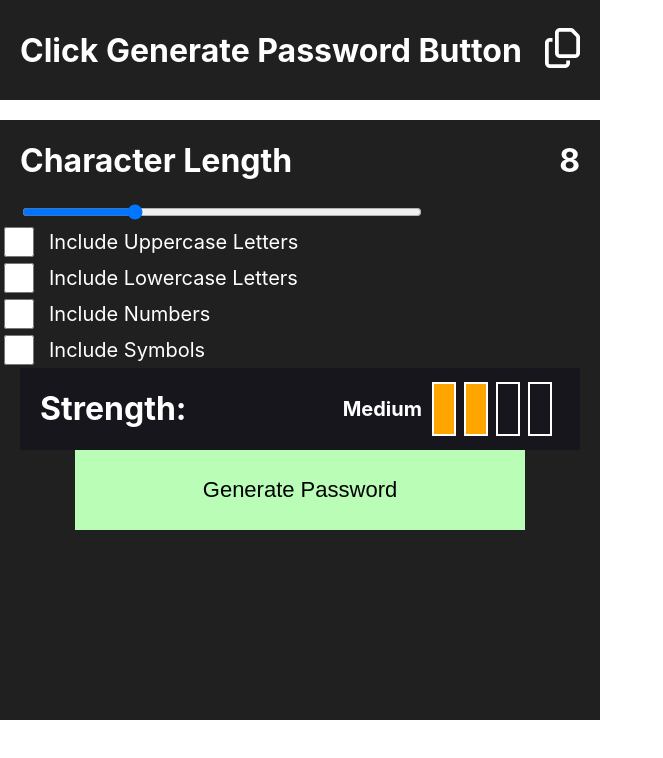
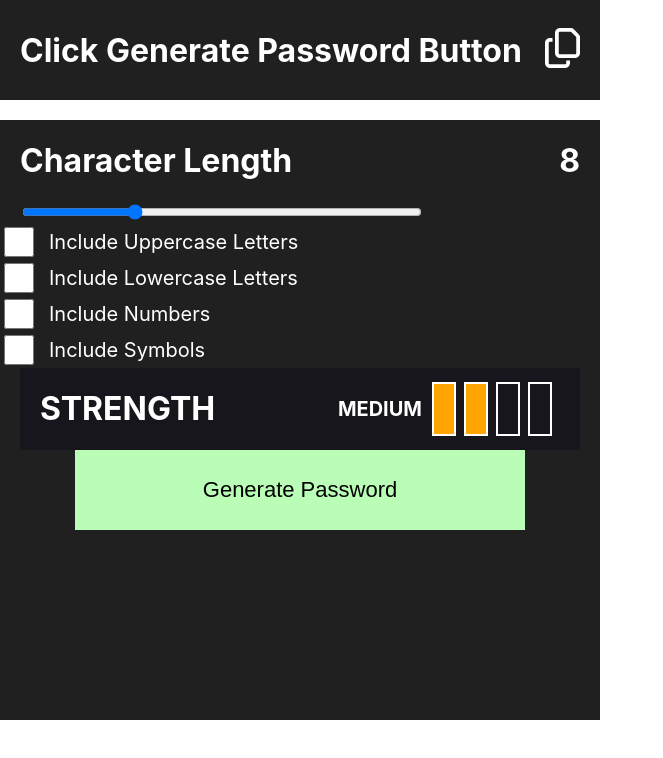
Before and after one commit to Zakariyya98/PasswordGenerator, a React (Create React App) app: page / in a window 1280 px wide. Shown: the top 758 px of the page, without its empty margins (0-663 px from the left). Built offline with nearby package versions, Linux system fonts and the light colour scheme.

Commit message:
PasswordStrength.jsx: add: updated text to uppercase text

```diff
--- a/src/components/PasswordStrength/PasswordStrength.jsx
+++ b/src/components/PasswordStrength/PasswordStrength.jsx
@@ -14,7 +14,7 @@ const PasswordStrength = ({ userPassword }) => {
   // Just a POC for now
   //////////////////////////
 
-  let message = "No Password";
+  let message = "NO PASSWORD";
   let passwordStrength = 0;
   // Needs to be refactored down
   let activeWeak = false;
@@ -40,20 +40,20 @@ const PasswordStrength = ({ userPassword }) => {
 
   // Message displayed to user
   if (passwordStrength === 1) {
-    message = "Weak";
+    message = "WEAK";
     // Not efficient
     activeWeak = true;
   }
 
   if (passwordStrength === 2) {
-    message = "Medium";
+    message = "MEDIUM";
     // Not efficient
     activeWeak = true;
     activeMedium = true;
   }
 
   if (passwordStrength === 3) {
-    message = "Strong";
+    message = "STRONG";
     // Not efficient
     activeWeak = true;
     activeMedium = true;
@@ -61,7 +61,7 @@ const PasswordStrength = ({ userPassword }) => {
   }
 
   if (passwordStrength === 4) {
-    message = "Very Strong";
+    message = "VERY STRONG";
     // Not efficient
     activeWeak = true;
     activeMedium = true;
@@ -74,7 +74,7 @@ const PasswordStrength = ({ userPassword }) => {
       <div className="password-strength__container">
         <div className="password-strength__inner-content">
           <div className="password-strength__title">
-            <h1>Strength:</h1>
+            <h1>STRENGTH</h1>
           </div>
           <div className="password-strength__meter-container">
             <p className="password-strength__strength">{message}</p>
```
